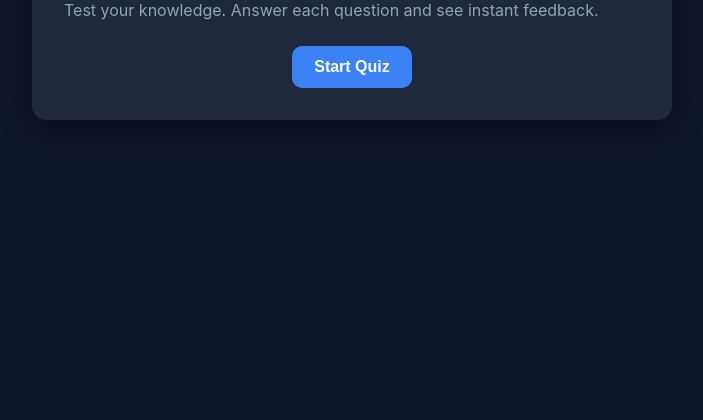
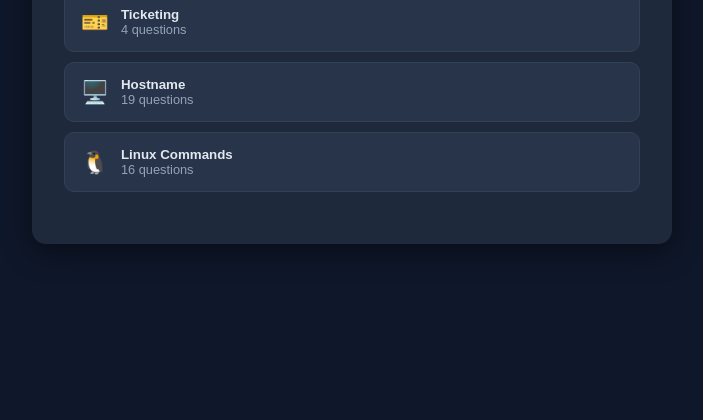
Before and after one commit to arlunga/company-quiz, a plain HTML site: page index.html in a window 1280 px wide. Shown: the part 380-800 px from the top of the page, without its empty margins (288-991 px from the left). Drawn offline with Linux system fonts and the light colour scheme.

Commit message:
Add category selection: Ticketing / Hostname / Linux / All

```diff
--- a/index.html
+++ b/index.html
@@ -221,6 +221,30 @@
     border-bottom: 1px solid var(--border);
   }
   .history th { color: var(--text); font-weight: 600; }
+  .categories {
+    display: flex;
+    flex-direction: column;
+    gap: 10px;
+    margin-bottom: 20px;
+  }
+  .cat-btn {
+    display: flex;
+    align-items: center;
+    gap: 12px;
+    text-align: left;
+    width: 100%;
+    padding: 14px 16px;
+    border: 1.5px solid var(--border);
+    border-radius: 10px;
+    background: var(--surface);
+    cursor: pointer;
+    transition: border-color 0.12s;
+  }
+  .cat-btn:hover { border-color: var(--accent); }
+  .cat-emoji { font-size: 1.4rem; }
+  .cat-info { display: flex; flex-direction: column; }
+  .cat-label { font-weight: 600; color: var(--text); }
+  .cat-count { font-size: 0.8rem; color: var(--muted); }
   .hidden { display: none; }
 </style>
 </head>
@@ -231,10 +255,8 @@
       <!-- Start screen -->
       <div id="start-screen">
         <h1>📝 Company Knowledge Quiz</h1>
-        <p class="subtitle">Test your knowledge. Answer each question and see instant feedback.</p>
-        <div class="center">
-          <button class="btn" id="start-btn">Start Quiz</button>
-        </div>
+        <p class="subtitle">Choose a category to start.</p>
+        <div class="categories" id="category-list"></div>
         <div class="history hidden" id="start-history"></div>
       </div>
 
@@ -270,6 +292,7 @@
         </div>
         <div class="center">
           <button class="btn" id="retry-btn">Try Again</button>
+          <button class="btn secondary" id="home-btn" style="margin-left:8px">Change Category</button>
         </div>
         <div class="history" id="results-history"></div>
       </div>
@@ -282,7 +305,8 @@
   //  QUESTION BANK — add or edit questions here.
   //  `answer` is the 0-based index of the correct option (0=A, 1=B, 2=C, 3=D)
   // =====================================================================
-  const QUESTIONS = [
+  const QUESTIONS = (function () {
+    const TICKETING = [
     // ---- General / ticketing ----
     {
       q: "Which of the following tickets CANNOT be used to log in to the production CyberArk PSM server?",
@@ -307,8 +331,10 @@
       options: ["RunDB", "RunVM", "InvenSys", "RoboSys"],
       answer: 1,
       explanation: "RunVM is the Marketplace service used to check the CPU & RAM configuration of a server."
-    },
+    }
+    ];
 
+    const HOSTNAME = [
     // ---- Hostname: server type ----
     {
       q: "Which of the following is the server type of hostname x01gcpsapp1a?",
@@ -431,8 +457,10 @@
       options: ["w01tcpsdb1a", "a03gcpsdb2a", "x03bcpsstg1a", "x01gcpsapp1a"],
       answer: 1,
       explanation: "'g' indicates PROD and 'db' indicates a database server, so a03gcpsdb2a is the PROD database server."
-    },
+    }
+    ];
 
+    const LINUX = [
     // ---- Linux commands ----
     {
       q: "Which of the following symbols represents the home directory?",
@@ -530,7 +558,15 @@
       answer: 2,
       explanation: "touch creates an empty file (or updates the timestamp of an existing one)."
     }
-  ];
+    ];
+
+    const tagged = (cat, arr) => arr.map(q => Object.assign({ cat }, q));
+    return [
+      ...tagged("ticketing", TICKETING),
+      ...tagged("hostname", HOSTNAME),
+      ...tagged("linux", LINUX)
+    ];
+  })();
 
   // =====================================================================
   //  Quiz logic
@@ -593,8 +629,39 @@
       </table>`;
   }
 
-  function startQuiz() {
-    currentQuestions = shuffle(QUESTIONS);
+  const CATEGORIES = [
+    { id: "all",       label: "All Questions",  emoji: "🎯" },
+    { id: "ticketing", label: "Ticketing",      emoji: "🎫" },
+    { id: "hostname",  label: "Hostname",       emoji: "🖥️" },
+    { id: "linux",     label: "Linux Commands", emoji: "🐧" }
+  ];
+
+  let currentCategory = "all";
+
+  function getQuestions(category) {
+    if (!category || category === "all") return QUESTIONS;
+    return QUESTIONS.filter(q => q.cat === category);
+  }
+
+  function renderCategories() {
+    const list = document.getElementById("category-list");
+    list.innerHTML = "";
+    CATEGORIES.forEach(cat => {
+      const n = getQuestions(cat.id).length;
+      const btn = document.createElement("button");
+      btn.className = "cat-btn";
+      btn.innerHTML =
+        `<span class="cat-emoji">${cat.emoji}</span>` +
+        `<span class="cat-info"><span class="cat-label">${cat.label}</span>` +
+        `<span class="cat-count">${n} questions</span></span>`;
+      btn.addEventListener("click", () => startQuiz(cat.id));
+      list.appendChild(btn);
+    });
+  }
+
+  function startQuiz(category) {
+    currentCategory = category || "all";
+    currentQuestions = shuffle(getQuestions(currentCategory));
     currentIndex = 0;
     score = 0;
     startScreen.classList.add("hidden");
@@ -691,11 +758,16 @@
     renderHistory(document.getElementById("results-history"));
   }
 
-  document.getElementById("start-btn").addEventListener("click", startQuiz);
   document.getElementById("next-btn").addEventListener("click", next);
-  document.getElementById("retry-btn").addEventListener("click", startQuiz);
+  document.getElementById("retry-btn").addEventListener("click", () => startQuiz(currentCategory));
+  document.getElementById("home-btn").addEventListener("click", () => {
+    startScreen.classList.remove("hidden");
+    quizScreen.classList.add("hidden");
+    resultsScreen.classList.add("hidden");
+  });
 
-  // Show history on start screen if any exists
+  // Render category buttons and history on the start screen
+  renderCategories();
   renderHistory(document.getElementById("start-history"));
 </script>
 </body>
```
